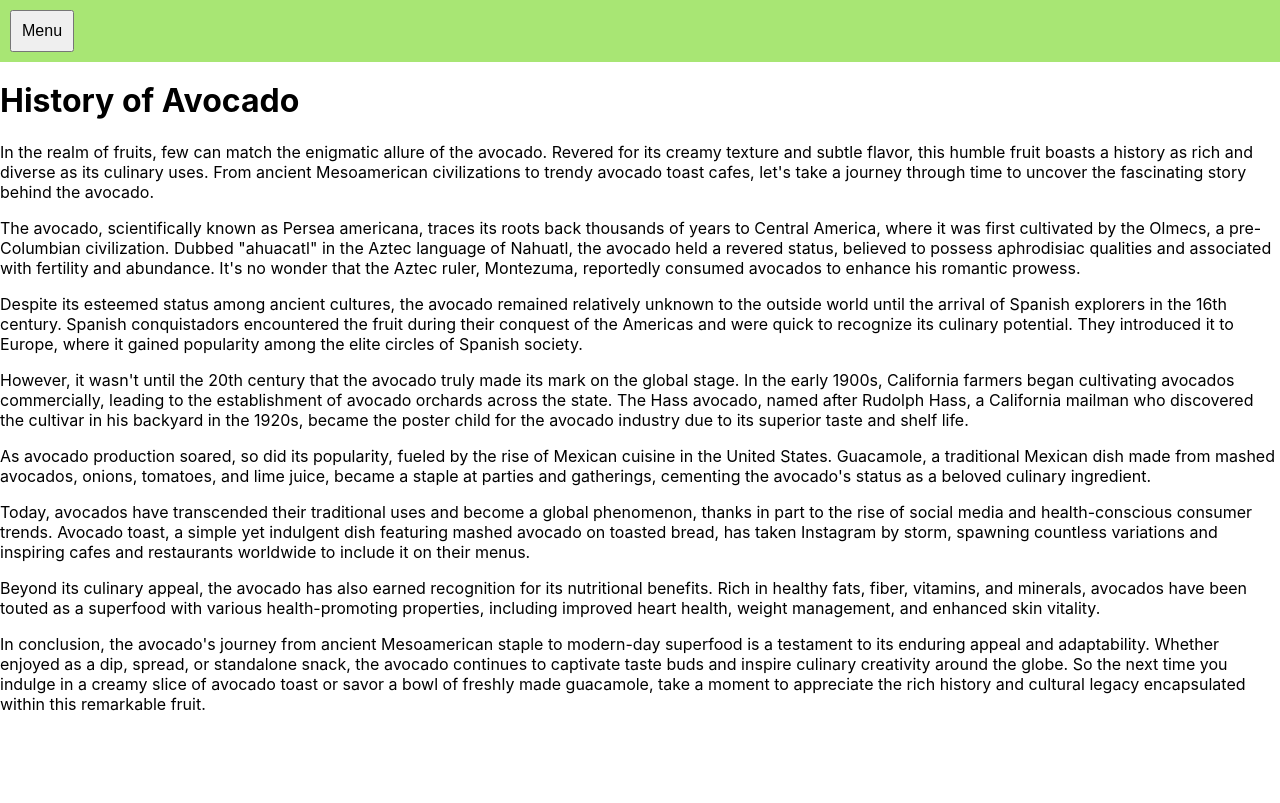
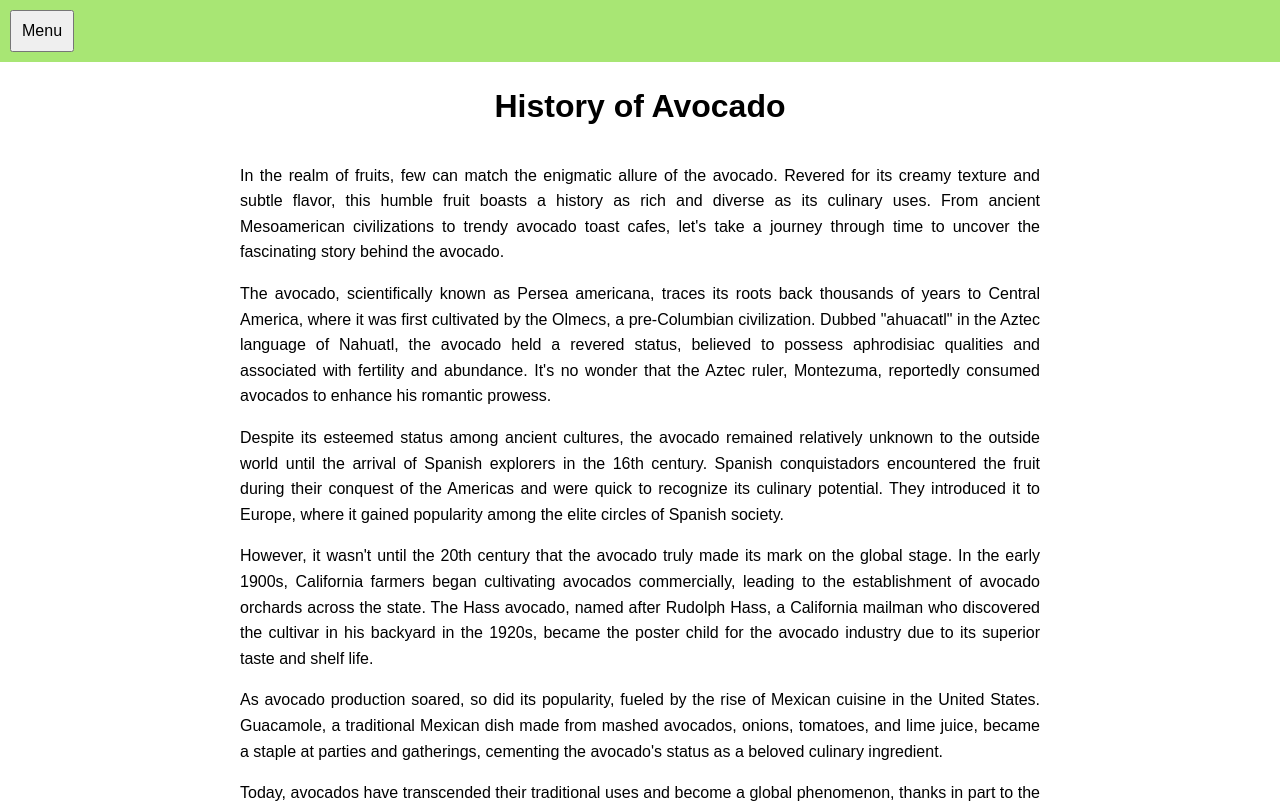
Before and after one commit to tdalbavie/Forum, a React (Create React App) app in the folder client/: page /history-avocado in a window 1280 px wide. Shown: the top 803 px of the page. Built offline with nearby package versions, Linux system fonts and the light colour scheme.

Commit message:
added style to history page

```diff
--- /dev/null
+++ b/client/src/pages/HistoryAvocadoPage.css
@@ -0,0 +1,26 @@
+/* HistoryAvocadoPage.css */
+
+.history-container {
+    padding: 60px 20px; /* Top padding and horizontal padding */
+    max-width: 800px; /* Maximum width for the content */
+    margin: 0 auto; /* Center the container */
+    line-height: 1.6; /* Line height for better readability */
+    font-family: 'Arial', sans-serif; /* Font family for the content */
+  }
+
+  .history-header {
+    text-align: center; /* Center the title */
+    margin-bottom: 30px; /* Spacing between the title and content */
+  }
+
+  .history-text {
+    text-align: justify; /* Justify the text for clean edges */
+    margin-bottom: 20px; /* Spacing between paragraphs */
+  }
+
+  /* Responsive adjustments */
+  @media (max-width: 767px) {
+    .history-container {
+      padding: 60px 10px; /* Less horizontal padding on smaller screens */
+    }
+  }
--- a/client/src/pages/HistoryAvocadoPage.js
+++ b/client/src/pages/HistoryAvocadoPage.js
@@ -1,13 +1,14 @@
 import React from 'react';
 import Navbar from '../components/Navbar';
+import './HistoryAvocadoPage.css';
 
 const HistoryAvocadoPage = () => {
   return (
     <>
     <Navbar />
-    <div style={{ paddingTop: '60px' }}>
-    <div>
-      <h1>History of Avocado</h1>
+    <div className="history-container">
+      <h1 className="history-header">History of Avocado</h1>
+    <div className="history-text">
       <p>
       In the realm of fruits, few can match the enigmatic allure of the avocado. Revered for its creamy texture and subtle flavor, this humble fruit boasts a history as rich and diverse as its culinary uses. From ancient Mesoamerican civilizations to trendy avocado toast cafes, let's take a journey through time to uncover the fascinating story behind the avocado.
       </p>
```
